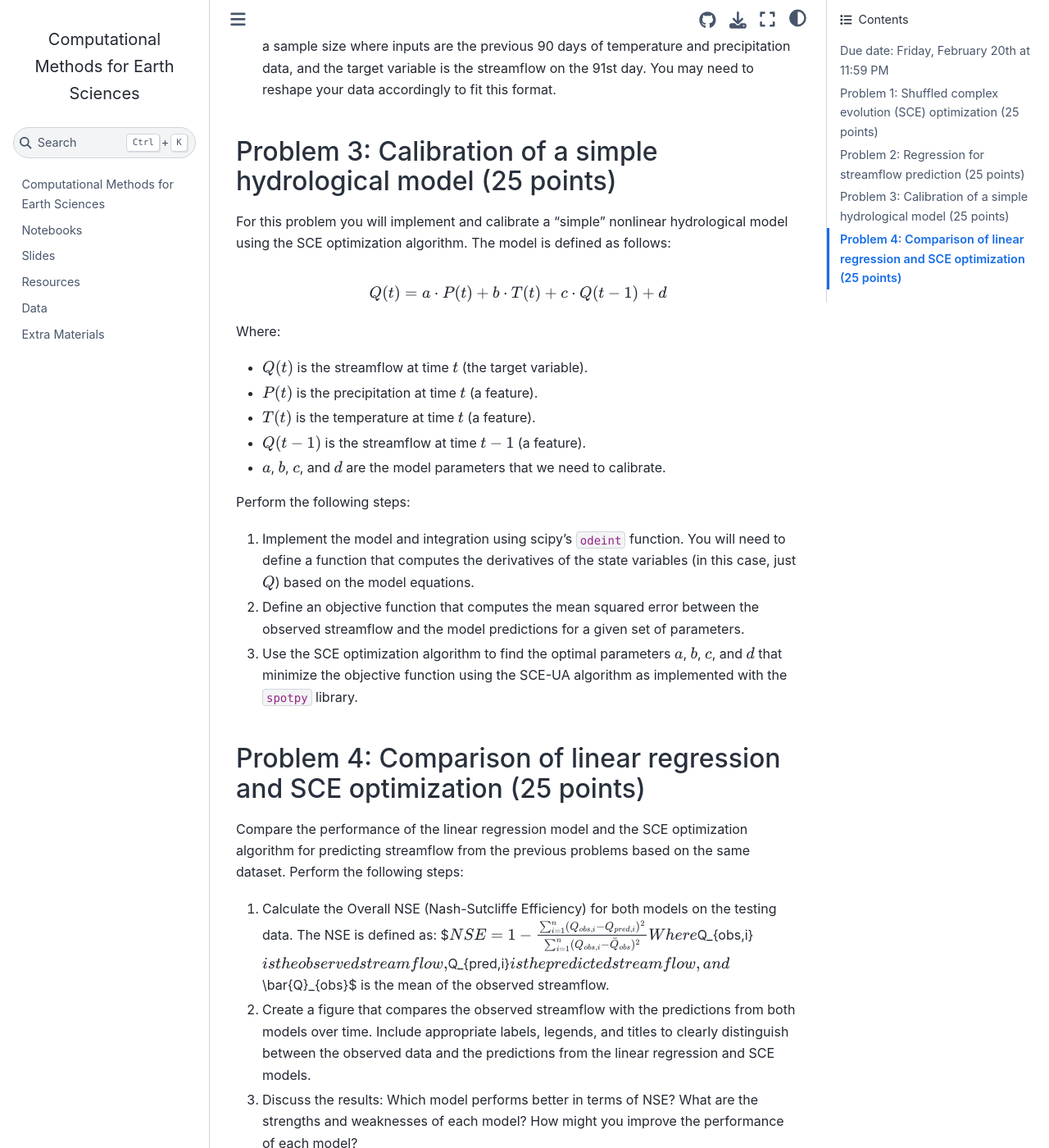
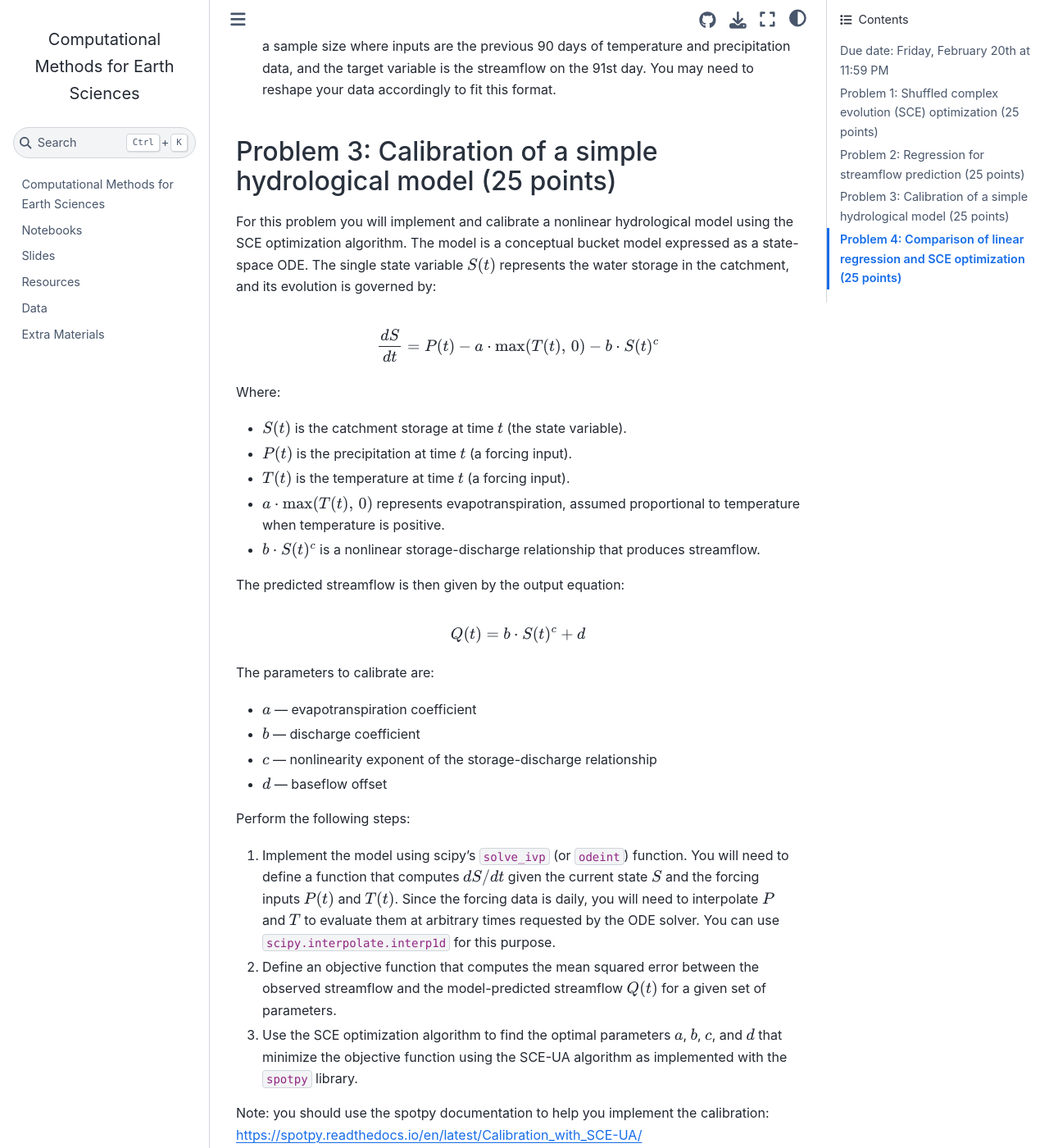
Before and after one commit to hwrs640/computational_methods_course_hyousefi, a Jupyter Book: the page built from assignments/assignment_02.md, in a window 1280 px wide and 1400 px high, scrolled down 1028 px. Shown: the whole window at 82% size. Built offline with Jupyter Book 1.0.4 settings and Sphinx 7.4.7 and the Sphinx Book theme 1.1.4, drawn with Linux system fonts in a browser that asks for light colours.

Commit message:
Update hw2

```diff
--- a/assignments/assignment_02.md
+++ b/assignments/assignment_02.md
@@ -13,24 +13,37 @@ In `/data/LeafRiverDaily.csv` you have been given daily temperature, precipitati
 3. Train a linear regression model on the training data and evaluate its performance on the testing data using appropriate metrics (e.g., R-squared, mean absolute error). Use a sample size where inputs are the previous 90 days of temperature and precipitation data, and the target variable is the streamflow on the 91st day. You may need to reshape your data accordingly to fit this format.
 
 ## Problem 3: Calibration of a simple hydrological model (25 points)
-For this problem you will implement and calibrate a "simple" nonlinear hydrological model using the SCE optimization algorithm. The model is defined as follows:
+For this problem you will implement and calibrate a nonlinear hydrological model using the SCE optimization algorithm. The model is a conceptual bucket model expressed as a state-space ODE. The single state variable $S(t)$ represents the water storage in the catchment, and its evolution is governed by:
 
 $$
-Q(t) = a \cdot P(t) + b \cdot T(t) +
-c \cdot Q(t-1) + d
+\frac{dS}{dt} = P(t) - a \cdot \max(T(t),\, 0) - b \cdot S(t)^c
 $$
 
 Where:
-- $Q(t)$ is the streamflow at time $t$ (the target variable).
-- $P(t)$ is the precipitation at time $t$ (a feature).
-- $T(t)$ is the temperature at time $t$ (a feature).
-- $Q(t-1)$ is the streamflow at time $t-1$ (a feature).
-- $a$, $b$, $c$, and $d$ are the model parameters that we need to calibrate.
+- $S(t)$ is the catchment storage at time $t$ (the state variable).
+- $P(t)$ is the precipitation at time $t$ (a forcing input).
+- $T(t)$ is the temperature at time $t$ (a forcing input).
+- $a \cdot \max(T(t),\, 0)$ represents evapotranspiration, assumed proportional to temperature when temperature is positive.
+- $b \cdot S(t)^c$ is a nonlinear storage-discharge relationship that produces streamflow.
+
+The predicted streamflow is then given by the output equation:
+
+$$
+Q(t) = b \cdot S(t)^c + d
+$$
+
+The parameters to calibrate are:
+- $a$ — evapotranspiration coefficient
+- $b$ — discharge coefficient
+- $c$ — nonlinearity exponent of the storage-discharge relationship
+- $d$ — baseflow offset
 
 Perform the following steps:
-1. Implement the model and integration using scipy's `odeint` function. You will need to define a function that computes the derivatives of the state variables (in this case, just $Q$) based on the model equations.
-2. Define an objective function that computes the mean squared error between the observed streamflow and the model predictions for a given set of parameters.
+1. Implement the model using scipy's `solve_ivp` (or `odeint`) function. You will need to define a function that computes $dS/dt$ given the current state $S$ and the forcing inputs $P(t)$ and $T(t)$. Since the forcing data is daily, you will need to interpolate $P$ and $T$ to evaluate them at arbitrary times requested by the ODE solver. You can use `scipy.interpolate.interp1d` for this purpose.
+2. Define an objective function that computes the mean squared error between the observed streamflow and the model-predicted streamflow $Q(t)$ for a given set of parameters.
 3. Use the SCE optimization algorithm to find the optimal parameters $a$, $b$, $c$, and $d$ that minimize the objective function using the SCE-UA algorithm as implemented with the `spotpy` library.
+
+Note: you should use the spotpy documentation to help you implement the calibration: https://spotpy.readthedocs.io/en/latest/Calibration_with_SCE-UA/
 
 ## Problem 4: Comparison of linear regression and SCE optimization (25 points)
 Compare the performance of the linear regression model and the SCE optimization algorithm for predicting streamflow from the previous problems based on the same dataset. Perform the following steps:
```
